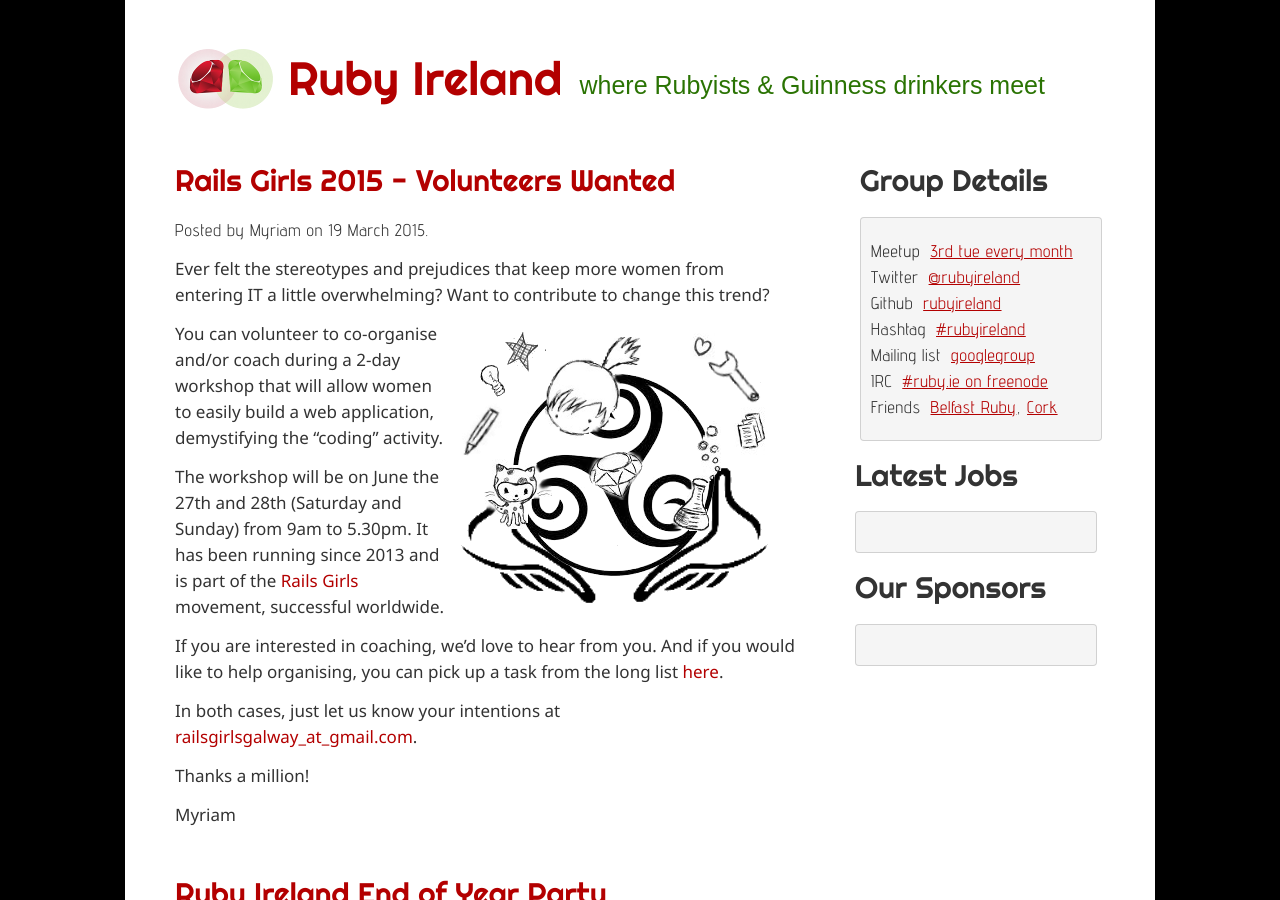
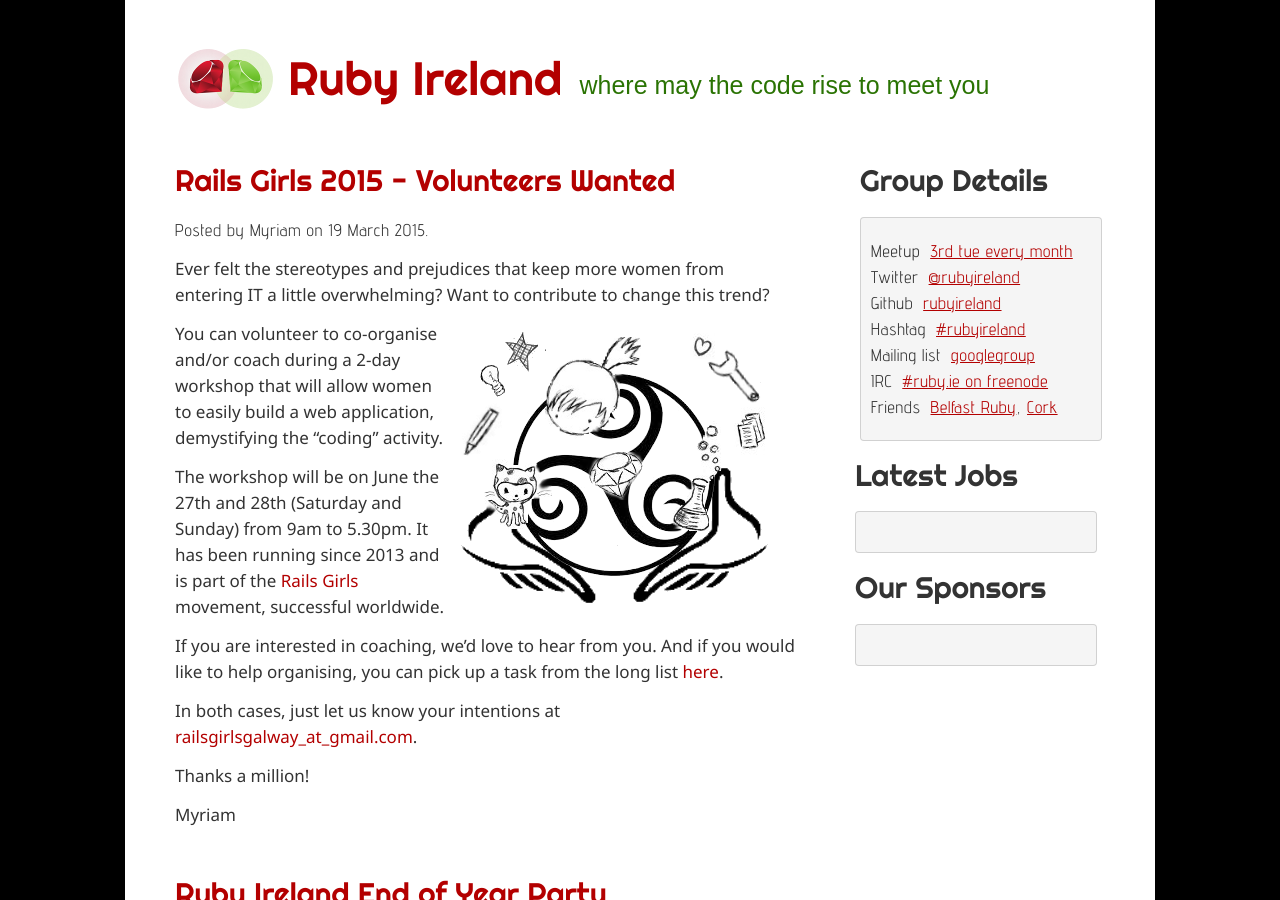
Before and after one commit to rubyireland/rubyireland.github.com, a Jekyll site: the page built from index.html, in a window 1280 px wide and 900 px high. Built offline with Jekyll 4.4.1, drawn with Linux system fonts in a browser that asks for light colours; some web fonts are replaced.

Commit message:
Changed tagline.

```diff
--- a/_layouts/default.html
+++ b/_layouts/default.html
@@ -34,7 +34,7 @@
             <h1>
               <a href="{{ site.root_url }}">
               <img src="/images/ruby_ireland_100x100.png" alt="logo" />
-  Ruby Ireland</a> <span class="subheader-styled">where Rubyists &amp; Guinness drinkers meet</span></h1>
+  Ruby Ireland</a> <span class="subheader-styled">where may the code rise to meet you</span></h1>
           </div>
         </div>
 
```
